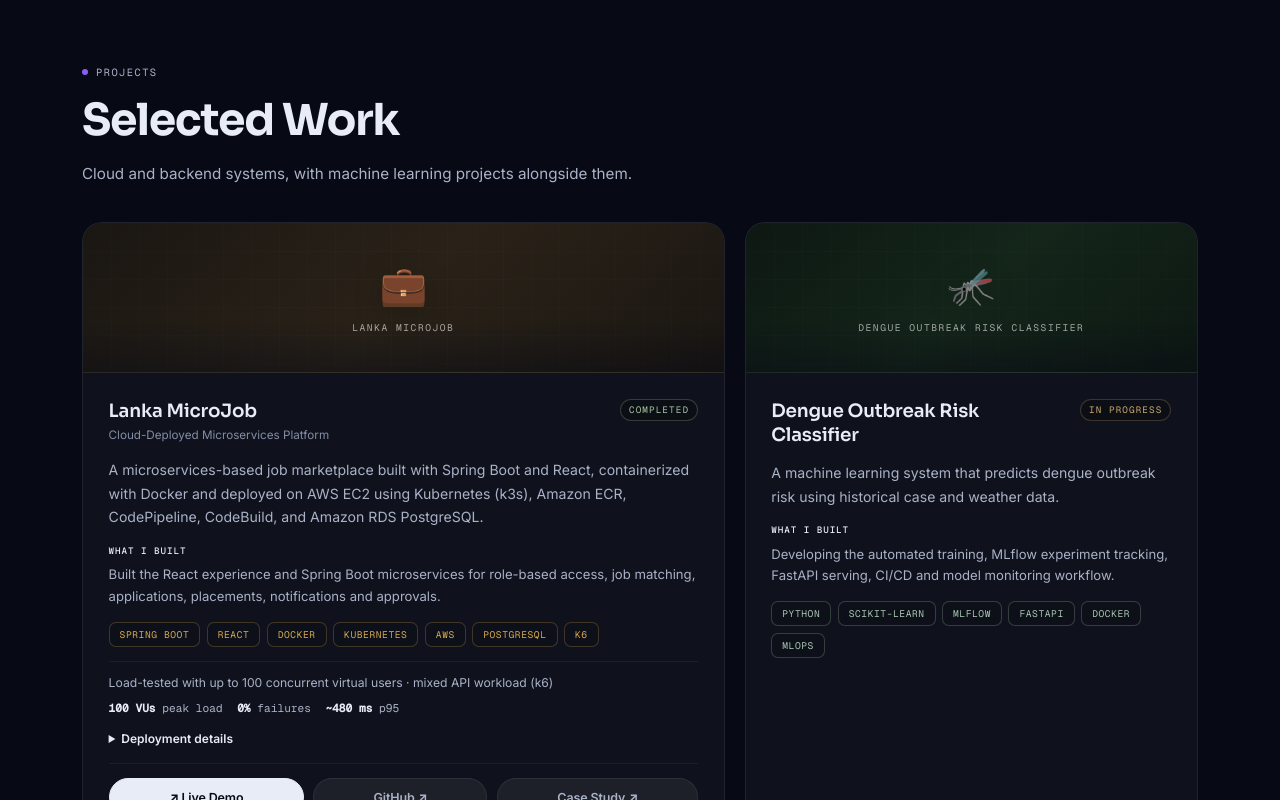
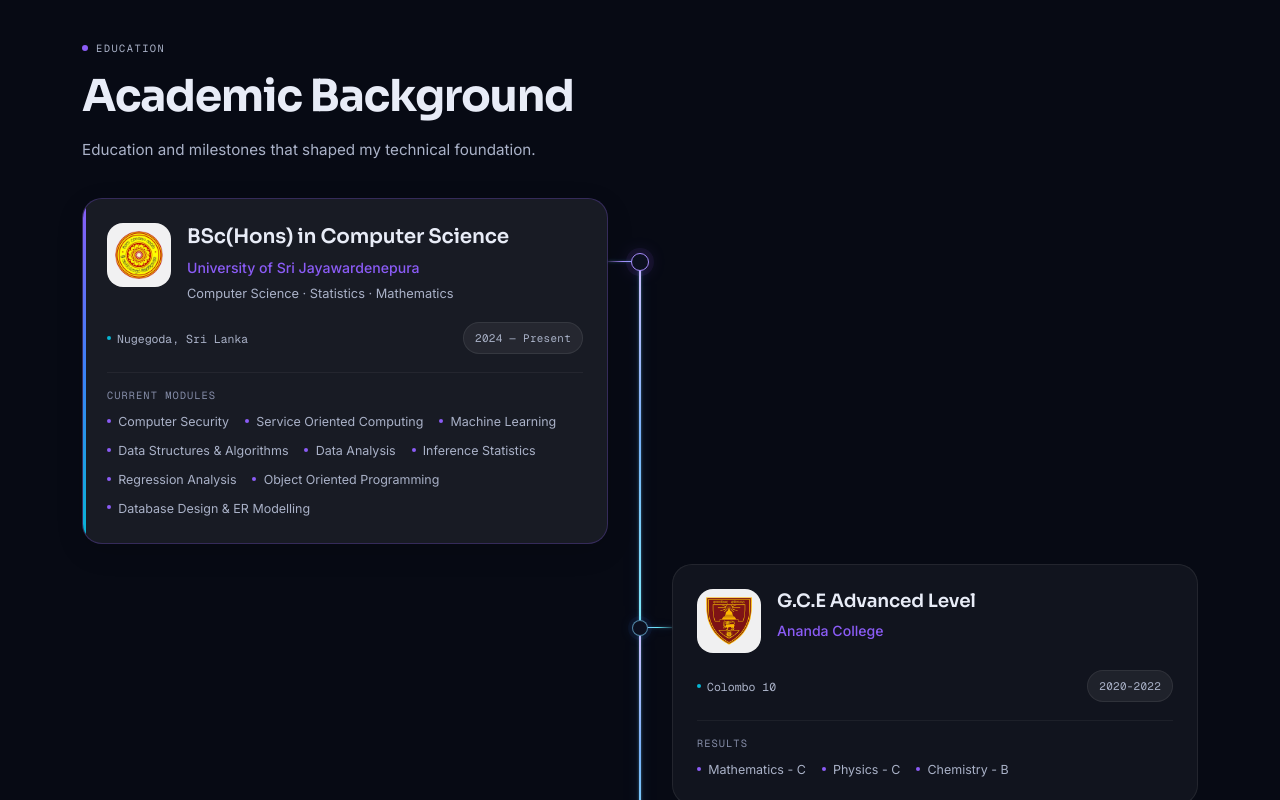
Before and after one commit to nisa2003-ops/portfolio, a React (Vite) app in the folder frontend/: page / in a window 1280 px wide. Shown: the part 1260-2060 px from the top of the page. Built offline with nearby package versions, Linux system fonts and the light colour scheme; some icons are missing.

Commit message:
style: refine education timeline with layered neon beam glow

```diff
--- a/frontend/src/App.jsx
+++ b/frontend/src/App.jsx
@@ -21,10 +21,10 @@
       <main>
         <Hero />
         <About />
+        <Education />
         <Projects />
         <Skills />
         <Experience />
-        <Education />
         <Certifications />
         <Contact />
       </main>
--- a/frontend/src/components/Education/Education.module.css
+++ b/frontend/src/components/Education/Education.module.css
@@ -29,8 +29,15 @@
   left: calc(50% - 1px);
   width: 2px;
   height: calc(100% + var(--timeline-gap));
-  background: linear-gradient(180deg, rgba(139,92,246,0.42), rgba(59,130,246,0.3), rgba(6,182,214,0.32));
-  box-shadow: 0 0 9px rgba(59,130,246,0.1);
+  border-radius: var(--radius-full);
+  /* Sharp colored core, soft light spill, and a faint ambient bloom. */
+  background:
+    linear-gradient(90deg, transparent, rgba(255,255,255,0.3) 50%, transparent),
+    linear-gradient(180deg, #C4B5FD 0%, #60A5FA 48%, #67E8F9 100%);
+  box-shadow:
+    0 0 3px rgba(125,211,252,0.5),
+    0 0 12px rgba(59,130,246,0.32),
+    0 0 30px rgba(139,92,246,0.12);
   pointer-events: none;
 }
 
@@ -41,13 +48,18 @@
   left: calc(50% - var(--timeline-gutter) / 2);
   width: calc(var(--timeline-gutter) / 2);
   height: 1px;
-  background: linear-gradient(90deg, rgba(139,92,246,0.18), rgba(59,130,246,0.45));
+  border-radius: var(--radius-full);
+  background: linear-gradient(90deg, rgba(167,139,250,0.25), #A78BFA 45%, #7DD3FC);
+  box-shadow:
+    0 0 3px rgba(125,211,252,0.4),
+    0 0 9px rgba(59,130,246,0.25),
+    0 0 22px rgba(139,92,246,0.09);
   pointer-events: none;
 }
 
 .milestone:nth-child(even)::after {
   left: 50%;
-  background: linear-gradient(90deg, rgba(59,130,246,0.45), rgba(6,182,214,0.18));
+  background: linear-gradient(90deg, #93C5FD, #67E8F9 55%, rgba(103,232,249,0.25));
 }
 
 .node {
@@ -309,7 +321,7 @@
   .milestone:nth-child(even)::after {
     left: 10px;
     width: calc(var(--timeline-gutter) - 10px);
-    background: linear-gradient(90deg, rgba(59,130,246,0.45), rgba(6,182,214,0.18));
+    background: linear-gradient(90deg, #93C5FD, #67E8F9 55%, rgba(103,232,249,0.25));
   }
 
   .node {
--- a/frontend/src/components/Hero/Hero.module.css
+++ b/frontend/src/components/Hero/Hero.module.css
@@ -178,6 +178,7 @@
   color: var(--text);
   background: var(--surface);
   border: 1px solid var(--border-strong);
+  border-radius: var(--radius-full);
   font-family: var(--font-sans);
   font-size: 0.85rem;
   font-weight: 500;
--- a/frontend/src/constants/data.js
+++ b/frontend/src/constants/data.js
@@ -15,10 +15,10 @@
 export const NAV_LINKS = [
   { label: "Home", id: "home" },
   { label: "About", id: "about" },
+  { label: "Education", id: "education" },
   { label: "Projects", id: "projects" },
   { label: "Skills", id: "skills" },
   { label: "Experience", id: "experience" },
-  { label: "Education", id: "education" },
   { label: "Contact", id: "contact" },
 ];
 
```
